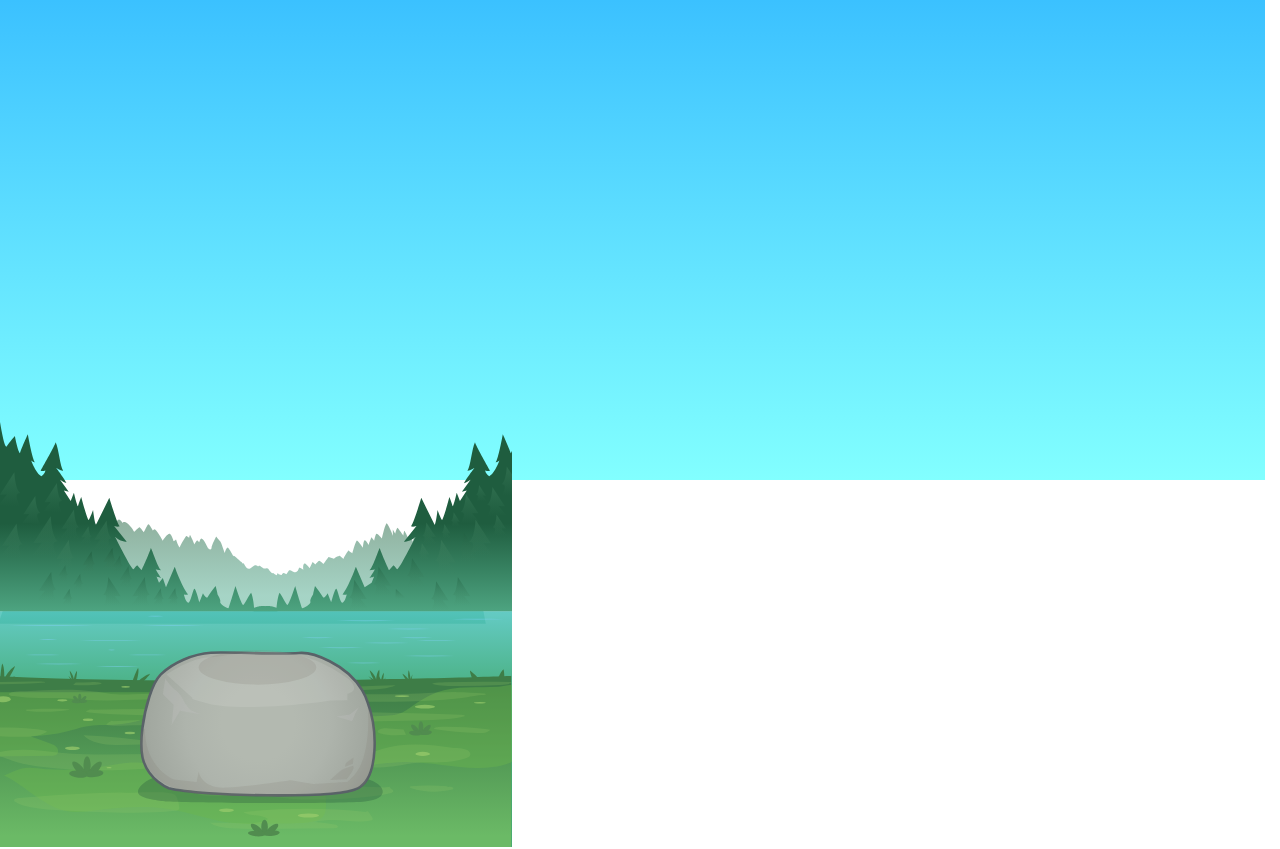
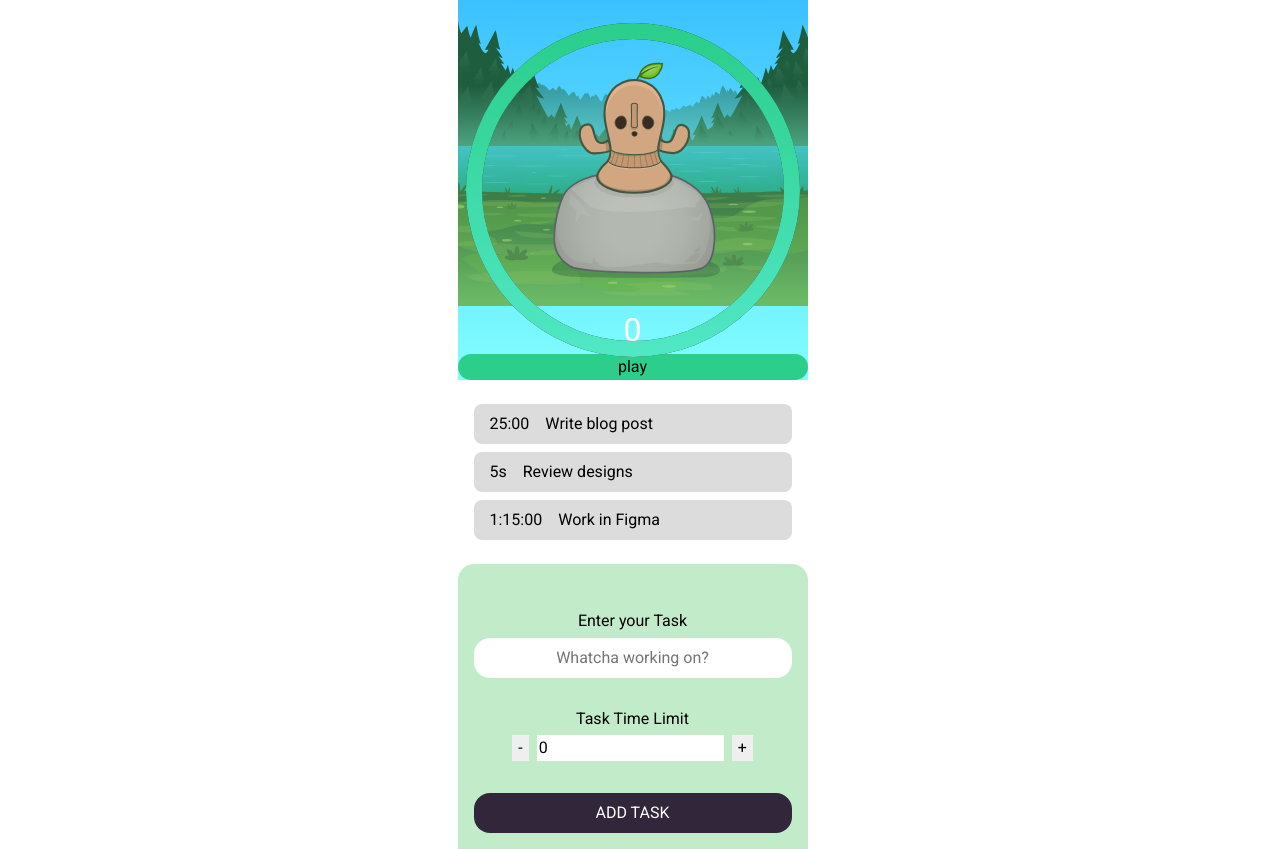
Before and after one commit to GaryWintle/kofun, a Next.js app: page / in a window 1280 px wide. Shown: the top 849 px of the page. Built offline with nearby package versions, Linux system fonts and the light colour scheme; a web font is replaced by a local one.

Commit message:
fitting in illustration bg via css

```diff
--- a/src/components/CircleTimer/CircleTimer.module.css
+++ b/src/components/CircleTimer/CircleTimer.module.css
@@ -1,6 +1,8 @@
 .container {
   grid-area: 1 / 1;
   pointer-events: none;
+  place-content: center;
+  z-index: 2;
 }
 
 .progressCircle {
--- a/src/components/Hero/Hero.jsx
+++ b/src/components/Hero/Hero.jsx
@@ -10,14 +10,11 @@ const Hero = ({ state, dispatch, displayTime, activeTask }) => {
   return (
     <header className={styles.container}>
       <div className={styles.heroText}>{heroTask?.text}</div>
-      <div className={styles.backgroundContainer}>
-        <img src="/kofun-bg-01.svg" />
-      </div>
 
       <div className={styles.counterContainer}>
         <div className={styles.innerCounterContainer}>
           <div className={styles.haniwa}>
-            <img src="/Haniwa-filler-01.svg" />
+            <img src="/kofun-haniwa.svg" />
           </div>
           <div className={styles.heroTime}>{formatTime(displayTime)}</div>
           <TimerButton isRunning={state.isRunning} dispatch={dispatch} />
@@ -26,6 +23,9 @@ const Hero = ({ state, dispatch, displayTime, activeTask }) => {
           displayTime={displayTime}
           duration={activeTask?.duration}
         />
+        <div className={styles.backgroundIllo}>
+          <img src="/kofunbg-02.svg" />
+        </div>
       </div>
     </header>
   );
--- a/src/components/Hero/Hero.module.css
+++ b/src/components/Hero/Hero.module.css
@@ -6,33 +6,33 @@
     oklch(92.852% 0.11207 195.449),
     oklch(76.658% 0.14238 233.664)
   );
-  height: 60dvh;
-}
-.backgroundContainer {
-  width: min(100%, 32rem);
-}
-.backgroundContainer img {
-  /* width: 100; */
-}
-
-.haniwa {
-  /* top: -400px; */
+  /* height: 60dvh; */
 }
 
 .counterContainer {
   display: grid;
   place-content: center;
+  width: 100%;
+}
+
+.backgroundIllo {
+  grid-area: 1 / 1;
+  pointer-events: none;
+}
+
+.haniwa {
 }
 
 .innerCounterContainer {
+  border-color: red;
   display: grid;
   grid-area: 1 / 1;
-  place-content: center;
-  gap: 1rem;
+  align-content: end;
+  z-index: 2;
 }
 
 .heroText {
-  font-size: clamp(1rem, 12vw, 5rem);
+  font-size: clamp(1rem, 8vw, 3rem);
   color: white;
   text-align: center;
 }
--- a/src/components/KofunApp/KofunApp.jsx
+++ b/src/components/KofunApp/KofunApp.jsx
@@ -46,12 +46,12 @@ const KofunApp = () => {
         displayTime={displayTime}
         activeTask={activeTask}
       />
-      {/* <TaskList state={state} dispatch={dispatch} displayTime={displayTime} />
+      <TaskList state={state} dispatch={dispatch} displayTime={displayTime} />
       <TaskForm
         tasks={state.tasks}
         dispatch={dispatch}
         onAddTask={handleAddTask}
-      /> */}
+      />
     </div>
   );
 };
--- a/src/components/KofunApp/KofunApp.module.css
+++ b/src/components/KofunApp/KofunApp.module.css
@@ -2,7 +2,6 @@
   display: flex;
   flex-direction: column;
   justify-content: center;
+  align-content: center;
+  /* width: min(100%, 24rem); */
 }
-.container > * {
-  border-color: red;
-}
--- a/src/styles/global.css
+++ b/src/styles/global.css
@@ -13,3 +13,8 @@ input:focus-visible {
   outline: 2px solid blue;
   outline-offset: 2px;
 }
+
+body {
+  display: flex;
+  justify-content: center;
+}
--- a/src/styles/reset.css
+++ b/src/styles/reset.css
@@ -28,7 +28,6 @@ ol[role='list'] {
 }
 
 body {
-  /* min-height: 100vh; */
   min-block-size: 100svh;
   line-height: 1.5;
   -webkit-font-smoothing: antialiased;
```
Also changed, not shown: public/kofun-haniwa.svg (added), public/kofunbg-02.svg (added).
